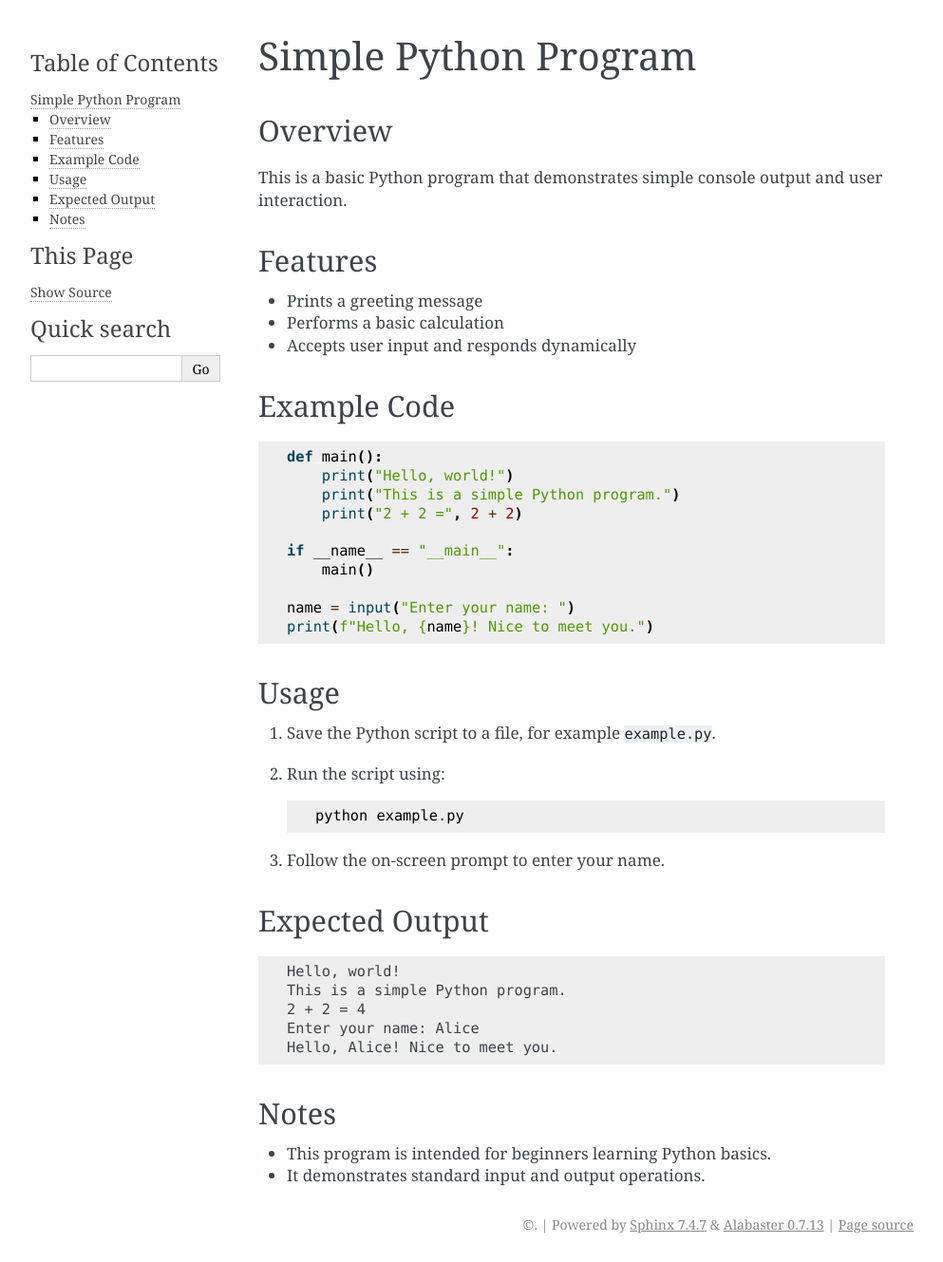
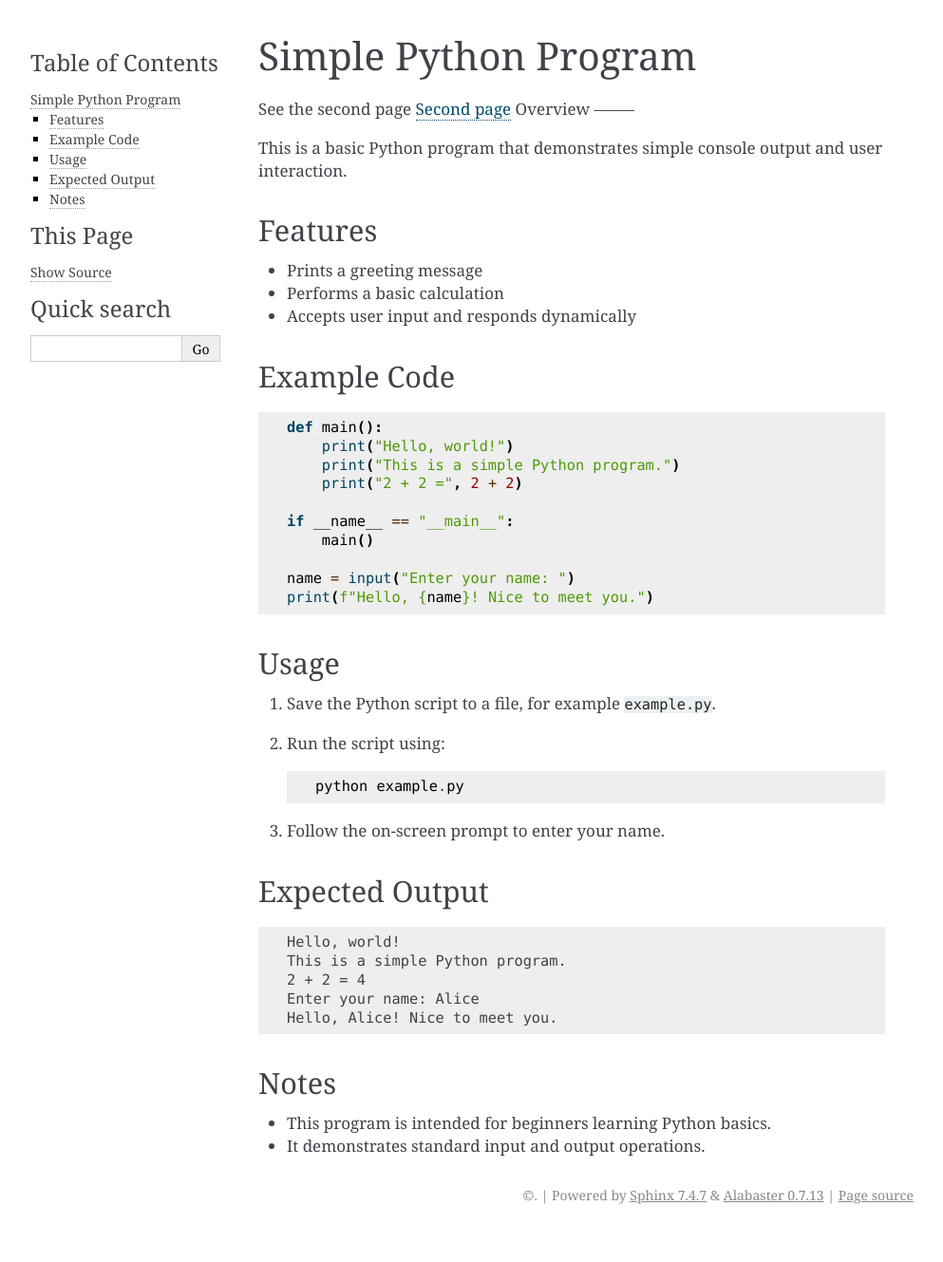
Before and after one commit to N-Schwarz/test-docu, a Sphinx documentation site: the page built from docs-readthedocs/source/main.rst, in a window 1280 px wide. Shown: the whole page at 95% size, without its empty margins (148-1141 px from the left). Built offline with Sphinx 7.4.7, drawn with Linux system fonts in a browser that asks for light colours; after the commit the page ends 1298 px from its top, so only the background shows below that.

Commit message:
2nd page

```diff
--- a/docs-readthedocs/source/main.rst
+++ b/docs-readthedocs/source/main.rst
@@ -1,6 +1,6 @@
 Simple Python Program
 =====================
-
+See the second page :doc:`Second page <page2>`
 Overview
 --------
 
--- /dev/null
+++ b/docs-readthedocs/source/page2.rst
@@ -0,0 +1,2 @@
+==============================================================
+Page 2
```
